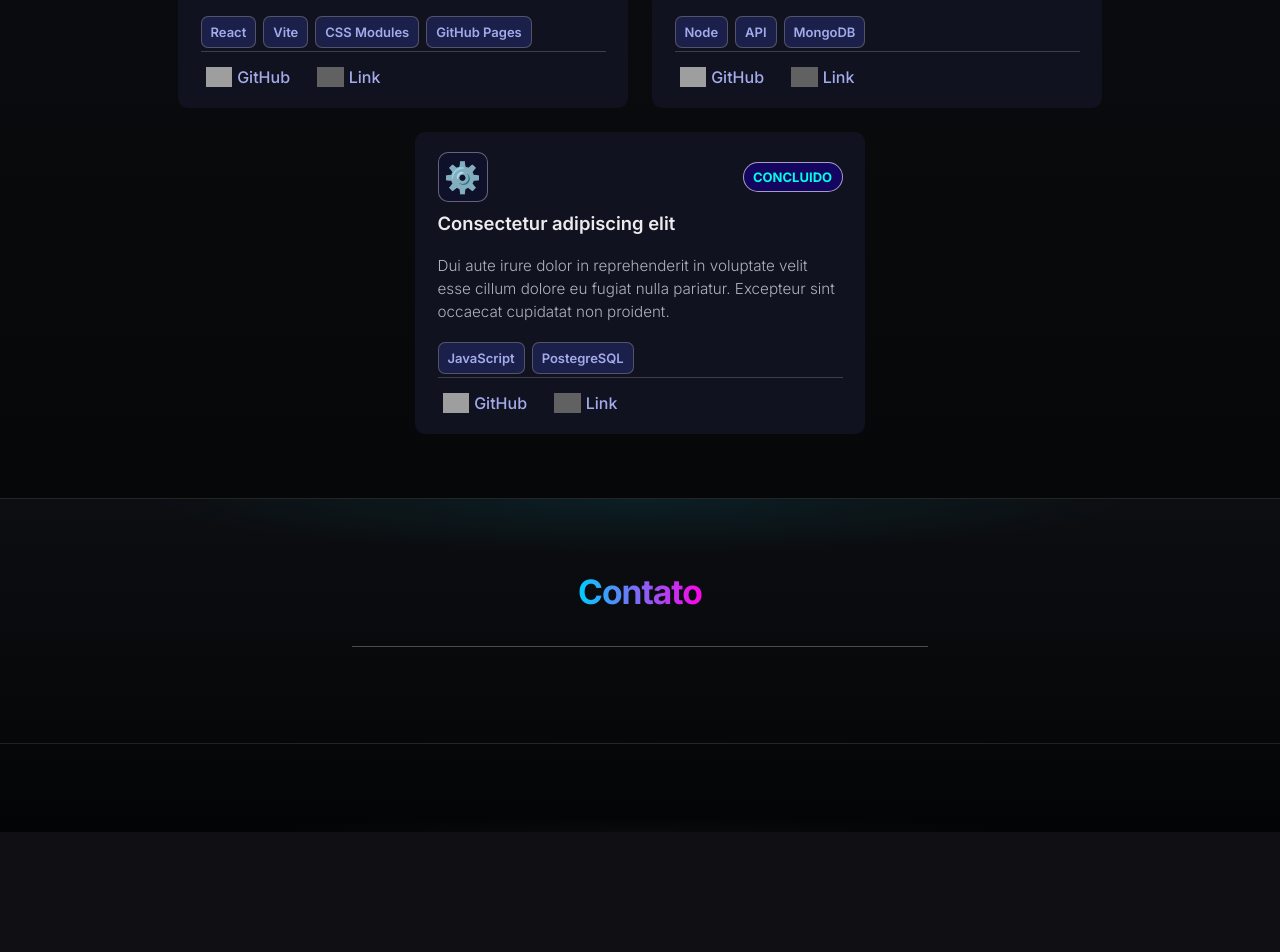
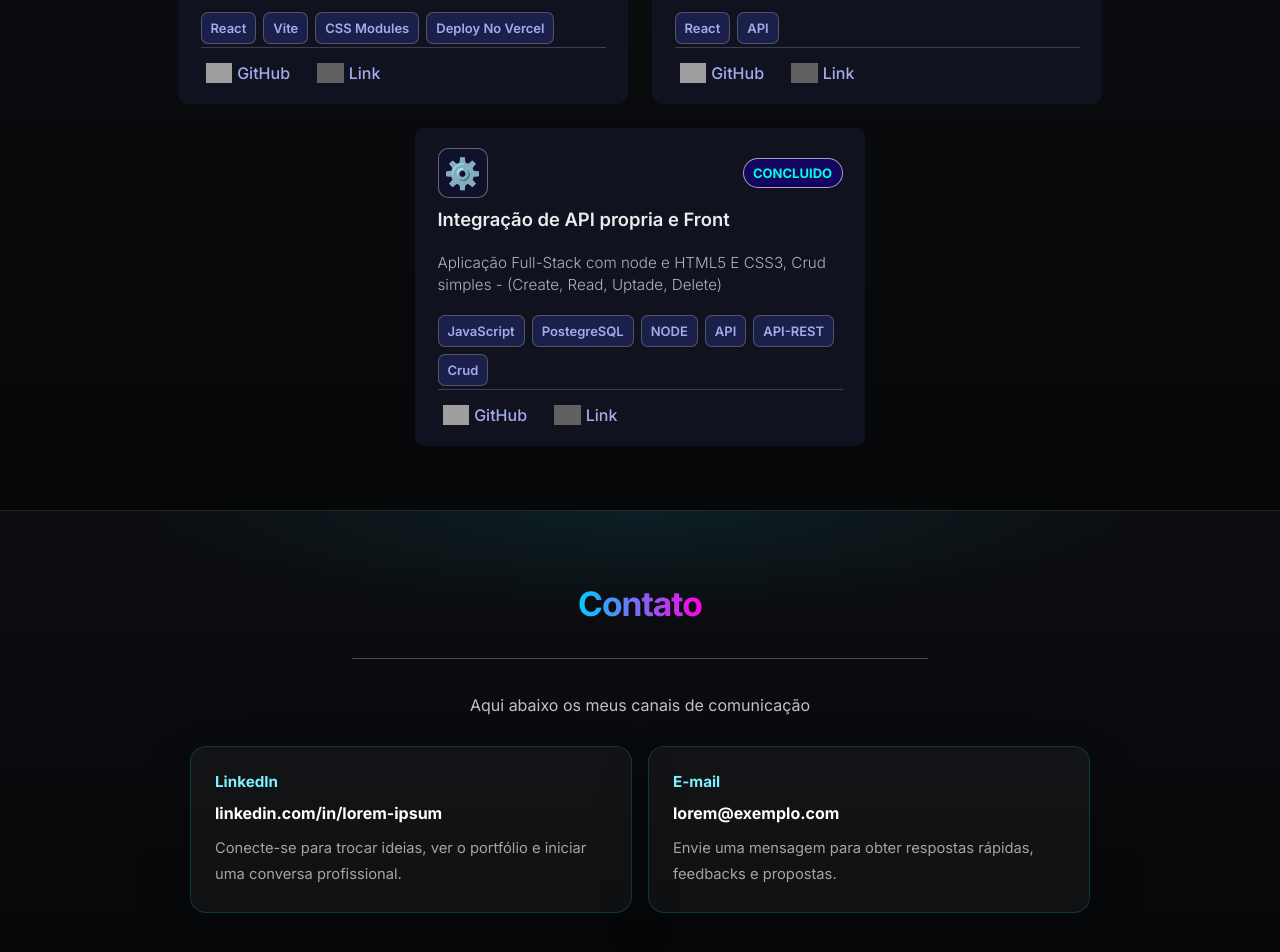
Before and after one commit to DaviNunes01001/Portif-Nunes, a React (Vite) app: page / in a window 1280 px wide. Shown: the part 3310-4262 px from the top of the page. Before the commit the page ends 4142 px from the top, so only its background shows below. Built offline with nearby package versions, Linux system fonts and the light colour scheme; grey boxes are pictures that could not be loaded.

Commit message:
fit: contatos e alterações de classes

```diff
--- a/src/App.css
+++ b/src/App.css
@@ -69,6 +69,64 @@
     linear-gradient(180deg, #0c0e12 0%, #060708 100%);
 }
 
+.contato-slot {
+  width: 100%;
+  max-width: 900px;
+  margin: 0 auto;
+  display: grid;
+  gap: 1.6rem;
+}
+
+.contato-intro {
+  margin: 0 auto;
+  max-width: 42rem;
+  color: rgba(255, 255, 255, 0.75);
+  text-align: center;
+  line-height: 1.8;
+}
+
+.contato-grid {
+  display: grid;
+  grid-template-columns: repeat(2, minmax(0, 1fr));
+  gap: 1rem;
+}
+
+.contato-card {
+  padding: 1.5rem;
+  border: 1px solid rgba(12, 234, 250, 0.18);
+  border-radius: 1rem;
+  background: rgba(255, 255, 255, 0.04);
+  box-shadow: 0 20px 60px rgba(0, 0, 0, 0.12);
+}
+
+.contato-label {
+  display: inline-block;
+  margin-bottom: 0.75rem;
+  font-size: 0.95rem;
+  font-weight: 700;
+  color: #7ef0ff;
+}
+
+.contato-link {
+  display: block;
+  margin-bottom: 0.85rem;
+  color: #ffffff;
+  font-size: 1rem;
+  font-weight: 700;
+  text-decoration: none;
+}
+
+.contato-link:hover {
+  text-decoration: underline;
+}
+
+.contato-note {
+  margin: 0;
+  color: rgba(255, 255, 255, 0.62);
+  font-size: 0.92rem;
+  line-height: 1.75;
+}
+
 /* —— Footer (container vazio, mesmo “chão” visual) —— */
 .footer-site {
   width: 100%;
--- a/src/App.jsx
+++ b/src/App.jsx
@@ -12,39 +12,39 @@ function App() {
       <Section />
       <section className="projetos-section" id="Projetos">
         <div className="section-inner">
-          <header className="section-heading">
+          <div className="section-heading">
             <h2 className="section-title">Projetos</h2>
             <p className="section-sub">
               Alguns trabalhos e experimentos — o primeiro é real; os outros são
               preenchimento (lorem) só para visualizar o layout.
             </p>
-          </header>
+          </div>
           <div className="Container-Card_projetos">
             <CardProject
               title="Portifolio —— Davi Nunes"
               description="Portifolio pessoal v2.0, construido com react + Vite, com foco em componetização real e deploy continuo via Github Pages."
               icon="🌏"
               github="https://github.com/DaviNunes01001/Portif-Nunes"
-              stacks={["React", "Vite", "CSS Modules", "GitHub Pages"]}
-              link="https://davinunes01001.github.io/Portif-Nunes/"
+              stacks={["React", "Vite", "CSS Modules", "Deploy No Vercel"]}
+              link="https://portifolio-nunes.vercel.app/"
               status="ONLINE"
             />
             <CardProject
-              title="Lorem ipsum dolor sit amet"
-              description="Lorem ipsum dolor sit amet, consectetur adipiscing elit. Sed do eiusmod tempor incididunt ut labore et dolore magna aliqua. Ut enim ad minim veniam."
+              title="Busca CEP React"
+              description="Aplicação React que busca informações de endereço através de CEP (código de endereçamento postal brasileiro) consumindo a ViaCEP API."
               icon="📦"
               github="#"
-              stacks={["Node", "API", "MongoDB"]}
-              link="#"
-              status="ANDAMENTO"
+              stacks={["React", "API"]}
+              link="https://github.com/DaviNunes01001/BuscaDeCep"
+              status="CONCLUIDO"
             />
             <CardProject
-              title="Consectetur adipiscing elit"
-              description="Dui aute irure dolor in reprehenderit in voluptate velit esse cillum dolore eu fugiat nulla pariatur. Excepteur sint occaecat cupidatat non proident."
+              title="Integração de API propria e Front"
+              description="Aplicação Full-Stack com node e HTML5 E CSS3, Crud simples - (Create, Read, Uptade, Delete)"
               icon="⚙️"
               github="#"
-              stacks={["JavaScript", "PostegreSQL"]}
-              link="#"
+            stacks={["JavaScript", "PostegreSQL", "NODE", "API", "API-REST", "Crud"]}
+              link="https://github.com/DaviNunes01001/Api-post_cliente"
               status="CONCLUIDO"
             />
           </div>
@@ -56,7 +56,36 @@ function App() {
           <header className="section-heading">
             <h2 className="section-title">Contato</h2>
           </header>
-          <div className="contato-slot" aria-label="Área de contato (vazia)" />
+          <div className="contato-slot">
+            <p className="contato-intro">
+             Aqui abaixo os meus canais de comunicação
+            </p>
+            <div className="contato-grid">
+              <article className="contato-card">
+                <span className="contato-label">LinkedIn</span>
+                <a
+                  href="https://www.linkedin.com/in/davi-nunes-bulhoes-08399638b/"
+                  target="_blank"
+                  rel="noreferrer"
+                  className="contato-link"
+                >
+                  linkedin.com/in/lorem-ipsum
+                </a>
+                <p className="contato-note">
+                  Conecte-se para trocar ideias, ver o portfólio e iniciar uma conversa profissional.
+                </p>
+              </article>
+              <article className="contato-card">
+                <span className="contato-label">E-mail</span>
+                <a href="davinuns20@gmail.com" className="contato-link">
+                  lorem@exemplo.com
+                </a>
+                <p className="contato-note">
+                  Envie uma mensagem para obter respostas rápidas, feedbacks e propostas.
+                </p>
+              </article>
+            </div>
+          </div>
         </div>
       </section>
 
```
